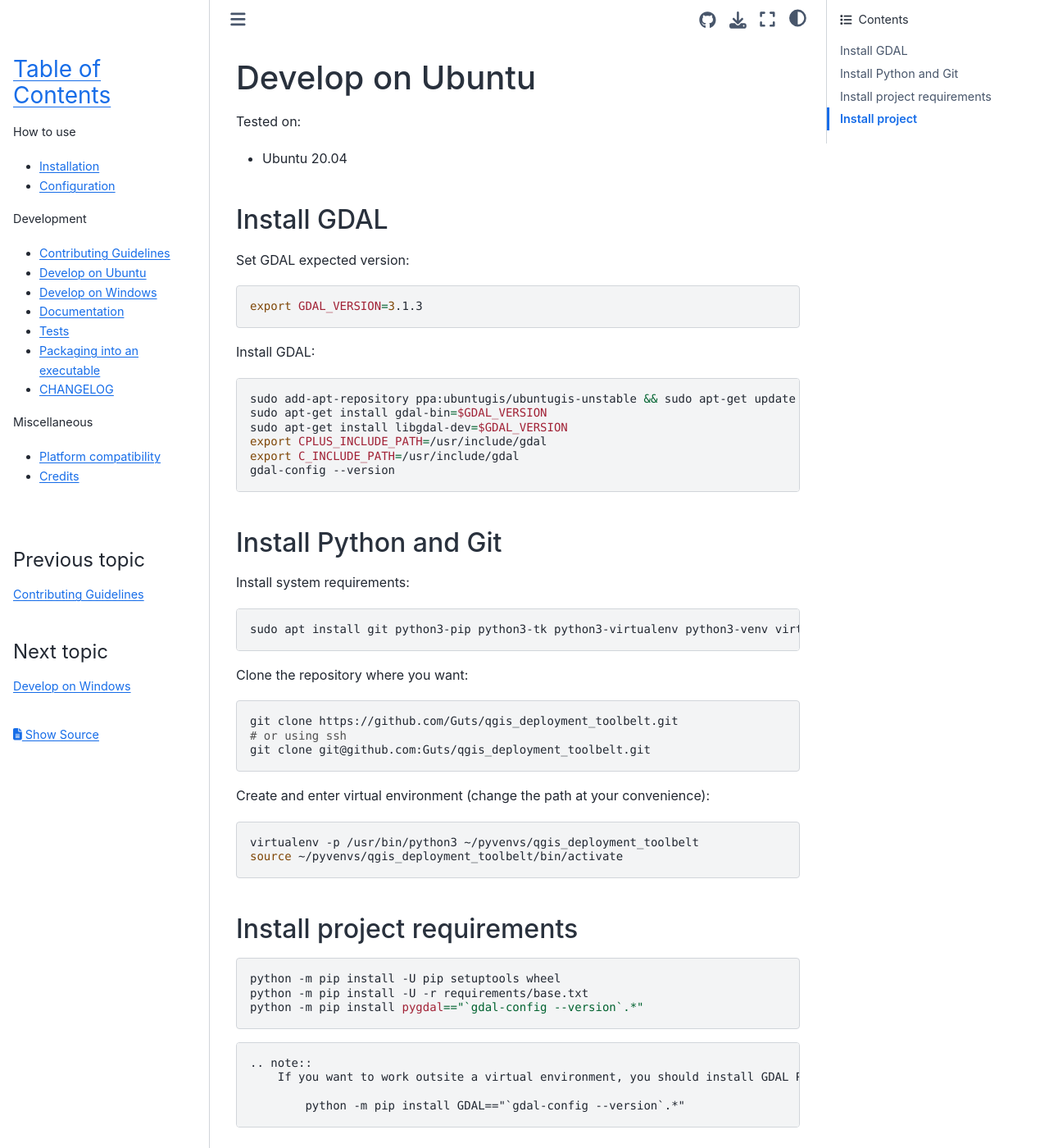
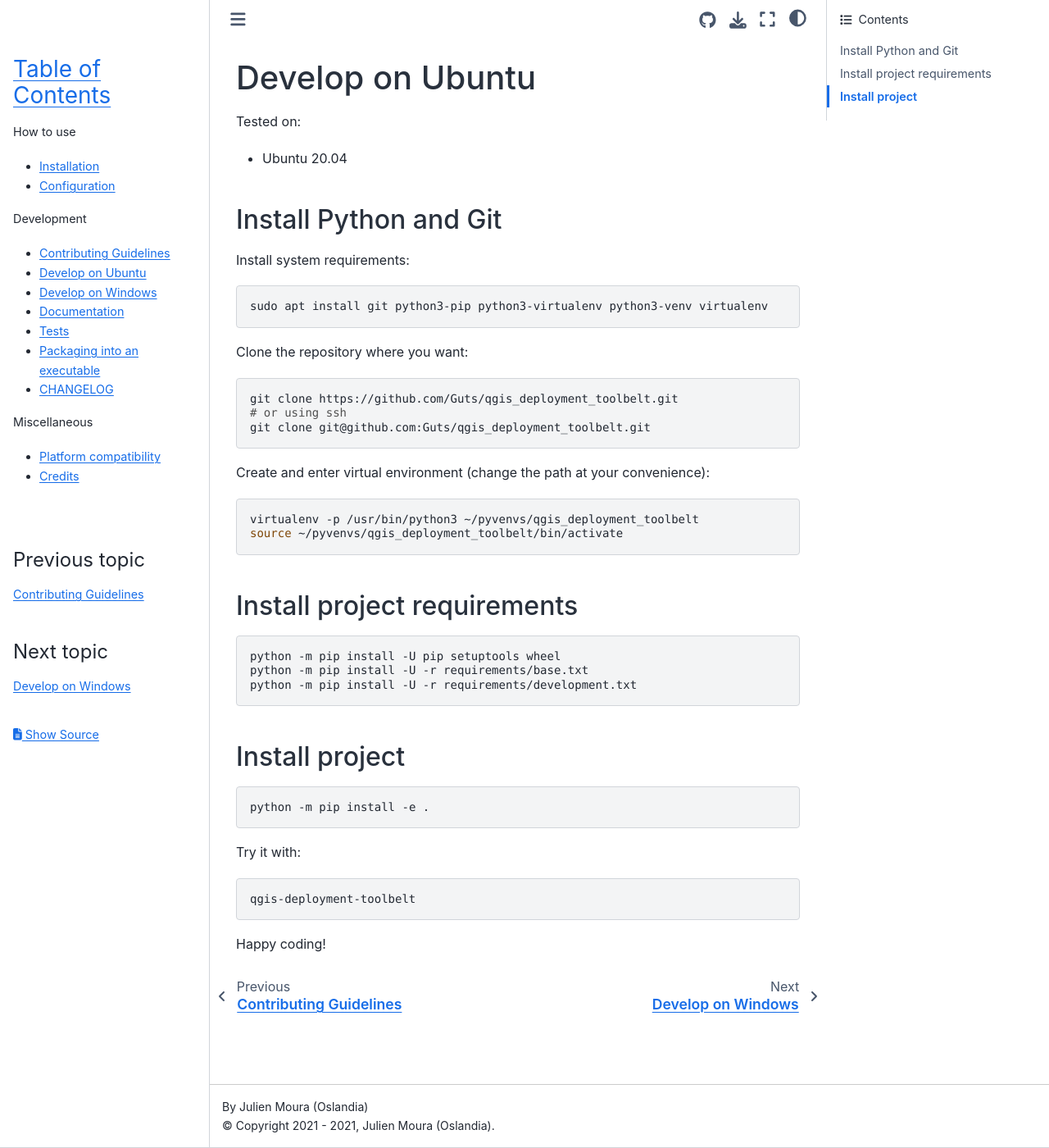
Before and after one commit to Guts/qgis-deployment-cli, a Sphinx documentation site: the page built from docs/development/ubuntu.md, in a window 1280 px wide and 1400 px high. Shown: the whole window at 82% size. Built offline with Sphinx 7.4.7 and the Sphinx Book theme 1.1.4, drawn with Linux system fonts in a browser that asks for light colours; pages that are not in the unit, such as notebooks, are missing from menus; some of the changed text lies outside the part shown.

Commit message:
Deps/cleanup (#13)
* Improve dependencies management

* Dependabot include setup.py

* Restore base requirements

* Remove unused deps

* Use base

* restore base

* Click log is used

````diff
--- a/docs/development/ubuntu.md
+++ b/docs/development/ubuntu.md
@@ -4,31 +4,12 @@ Tested on:
 
 - Ubuntu 20.04
 
-## Install GDAL
-
-Set GDAL expected version:
-
-```bash
-export GDAL_VERSION=3.1.3
-```
-
-Install GDAL:
-
-```bash
-sudo add-apt-repository ppa:ubuntugis/ubuntugis-unstable && sudo apt-get update
-sudo apt-get install gdal-bin=$GDAL_VERSION
-sudo apt-get install libgdal-dev=$GDAL_VERSION
-export CPLUS_INCLUDE_PATH=/usr/include/gdal
-export C_INCLUDE_PATH=/usr/include/gdal
-gdal-config --version
-```
-
 ## Install Python and Git
 
 Install system requirements:
 
 ```bash
-sudo apt install git python3-pip python3-tk python3-virtualenv python3-venv virtualenv
+sudo apt install git python3-pip python3-virtualenv python3-venv virtualenv
 ```
 
 Clone the repository where you want:
@@ -51,14 +32,7 @@ source ~/pyvenvs/qgis_deployment_toolbelt/bin/activate
 ```bash
 python -m pip install -U pip setuptools wheel
 python -m pip install -U -r requirements/base.txt
-python -m pip install pygdal=="`gdal-config --version`.*"
-```
-
-```eval_rst
-.. note::
-    If you want to work outsite a virtual environment, you should install GDAL Python bindings using:
-
-        python -m pip install GDAL=="`gdal-config --version`.*"
+python -m pip install -U -r requirements/development.txt
 ```
 
 ## Install project
@@ -70,7 +44,7 @@ python -m pip install -e .
 Try it with:
 
 ```bash
-python qgis_deployment_toolbelt/qgis_deployment_toolbelt.py
+qgis-deployment-toolbelt
 ```
 
 Happy coding!
--- a/requirements.txt
+++ b/requirements.txt
@@ -1,5 +1,3 @@
 -i https://pypi.org/simple
 
-# Base requirements
-# -----------------------
 -r requirements/base.txt
--- a/setup.py
+++ b/setup.py
@@ -20,8 +20,6 @@ setup(
     install_requires=[
         "click>=7.1,<9",
         "click-log>=0.3,<0.4",
-        "click-spinner>=0.1,<0.2",
-        "lxml>=4.6,<4.7",
         "python-dotenv>=0.17,<0.19",
         "send2trash==1.6.0b1",
     ],
````
Also changed, not shown: docs/development/windows.md (+6 -18 lines), 2 other files.
